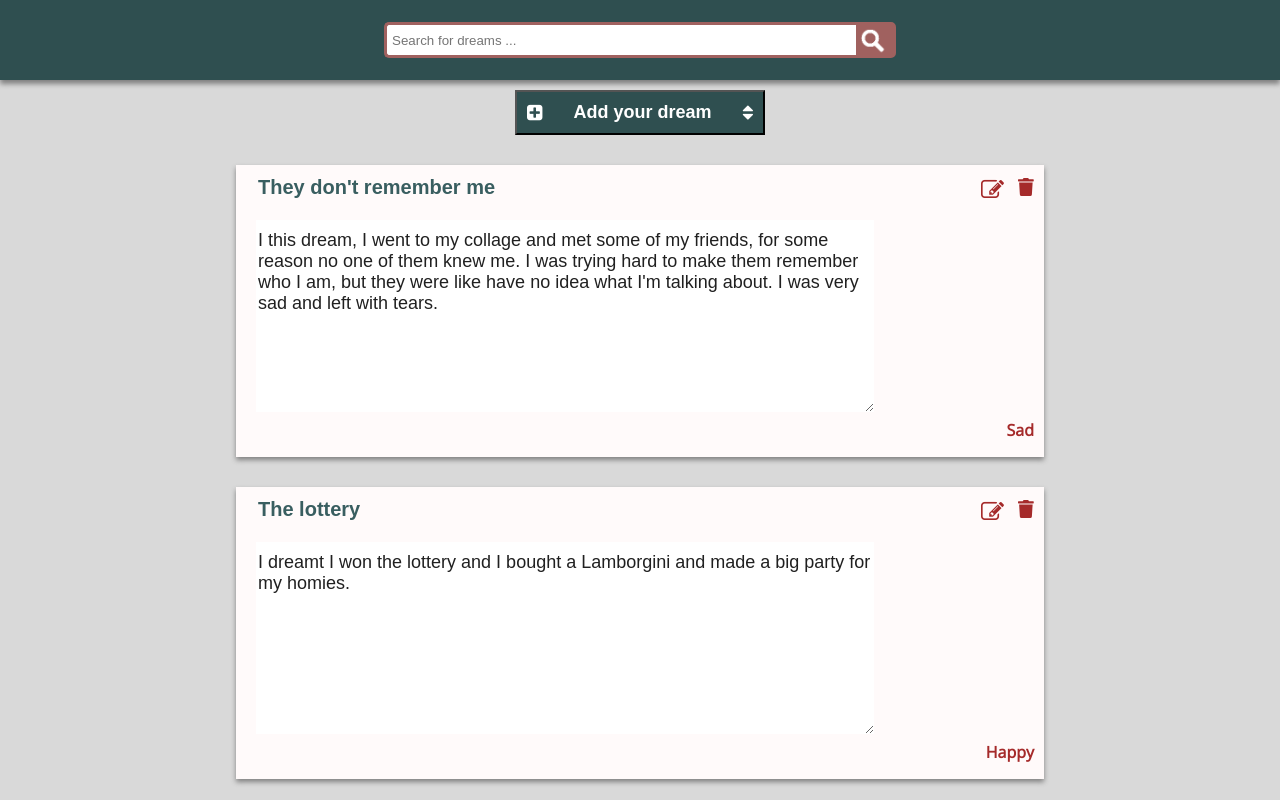
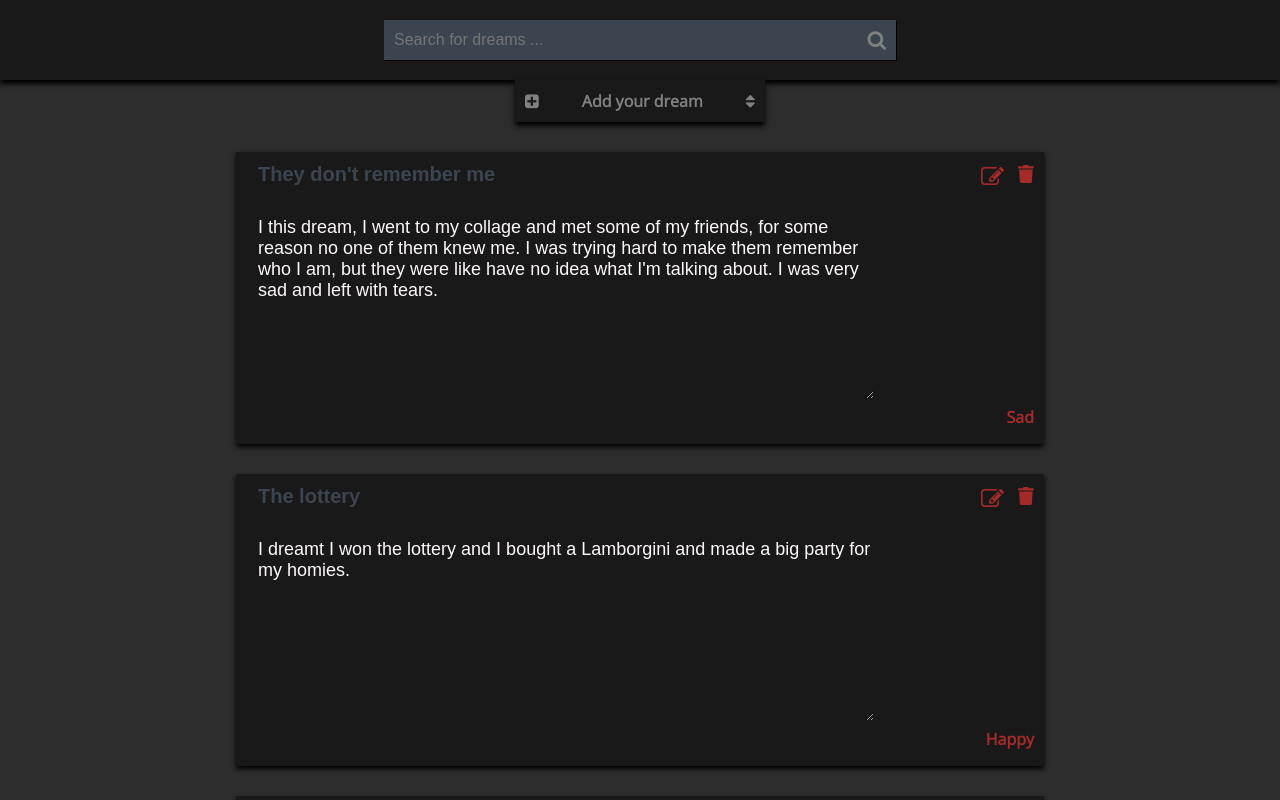
Before and after one commit to ahmedaljabbari/dreams-react-app, a React (Create React App) app: page / in a window 1280 px wide. Shown: the top 800 px of the page. Built offline with nearby package versions, Linux system fonts and the light colour scheme.

Commit message:
New styling tricks added 'some colors changed'

```diff
--- a/src/App.css
+++ b/src/App.css
@@ -9,13 +9,13 @@ body{
 }
 
 #header{
-  background-color: #2F4F50;
+  background-color: #191919;
   display: flex;
   justify-content: center;
   align-items: center;
   height: 80px;
   margin-bottom: 0px;
-  box-shadow: 0 4px 5px gray;
+  box-shadow: 0 4px 5px black;
 }
 
 .search {
@@ -27,47 +27,34 @@ body{
 
 .searchTerm {
   width: 100%;
-  border: 3px solid #a0615f;
-  border-right: none;
-  padding: 5px;
+  border: none;
+  padding: 10px;
   height: 20px;
-  border-radius: 5px 0 0 5px;
   outline: none;
-  color: #202020;
+  color: white;
+  background-color: #3B444F;
+  box-shadow: 1px 1px black;
+  font-size: 16px;
 }
 
-.searchTerm:focus{
-  color: black;
-}
-
-.searchButton {
-  width: 40px;
-  height: 36px;
-  border: 3px solid #a0615f;
-  background: #a0615f;
-  text-align: center;
-  color: #fff;
-  border-radius: 0 5px 5px 0;
+.fa-search {
+  position: absolute;
+  top:  10px;
+  right: 10px;
+  color: gray;
   cursor: pointer;
   font-size: 20px;
 }
 
-.searchButton > img{
-  width: 30px;
-  height: 30px;
-  margin-left: -7px;
-}
-
 #slide-section{
   display: none;
-  background-color:#2F4F50;
+  background-color: #191919;
   padding-bottom: 10px;
-  box-shadow: 0 4px 5px gray;
-  margin-bottom: 10px;
+  box-shadow: 0 4px 5px black;
 }
 
 #add-form{
-  background-color: snow;
+  background-color: #2D2D2D;
   width: 400px;
   margin: 0 auto 10px;
   display: flex;
@@ -78,27 +65,29 @@ body{
 
 #add-form > *{
   margin-bottom: 10px;
-  background-color:  #D9D9D9;
+  background-color:   #191919;
   border: none;
   padding:5px;
+  color: snow;
 }
 
 #add-form > *:nth-child(3){
-  background-color: snow;
+  background-color:  transparent;
   margin-bottom: 15px;
+  color: snow;
 }
 
 #add-form > *:first-child::placeholder, #add-form > *:nth-child(2)::placeholder {
-  color: #20202090;
+  color: snow;
 }
 
 #add-form > *:last-child{
-  background-color: #395e60;
+  background-color: #3B444F;
   color: white;
   font-weight: bolder;
   letter-spacing: 1px;
   cursor: pointer;
-  box-shadow: 0 3px 5px gray;
+  box-shadow: 0 2px 4px black;
 }
 
 #add-form > *:last-child:hover{
@@ -116,9 +105,7 @@ body{
   background-color: transparent;
   color: red;
   font-size: 14px;
-  font-weight: bold;
   display: none;
-  border: solid black 1px;
   border-radius: 5px;
   margin-bottom: 30px;
 }
--- a/src/App.js
+++ b/src/App.js
@@ -95,7 +95,7 @@ class App extends React.Component {
         var el = document.getElementsByClassName(dream.key);
         var editBtn = document.getElementById(dream.key + 1);
         var okBtn = document.getElementById(dream.key + 2);
-        $(el).removeAttr('disabled').css({"background-color": "lightgray", "padding": "10px"})
+        $(el).removeAttr('disabled').css({"background-color": "#2D2D2D", "padding": "10px"})
         $(editBtn).hide()
         $(okBtn).fadeIn(700)
       }
@@ -156,9 +156,7 @@ class App extends React.Component {
               placeholder="Search for dreams ..."
               onChange={this.handleInput}
             ></input>
-            <button type="submit" className="searchButton">
-              <img src={SearchIcon} alt=""></img>{" "}
-            </button>
+            <i class="fa fa-search"></i>
           </div>
         </div>
 
@@ -191,11 +189,11 @@ class App extends React.Component {
           </div>
 
           <div id="slider">
-            <button id="Slider-btn" onClick={this.performSliding}>
+            <divs id="Slider-btn" onClick={this.performSliding}>
               <i class="fa fa-plus-square"></i>
               <span id="txto">Add your dream</span>
               <i class="fa fa-unsorted"></i>
-            </button>
+            </divs>
           </div>
         </section>
 
--- a/src/assets/list.css
+++ b/src/assets/list.css
@@ -1,11 +1,11 @@
 #dream-box{
-  background-color: snow;
+  background-color: #191919;
   width: 60%;
   margin: 0 auto;
   padding: 10px 20px 40px;
   margin-bottom: 30px;
   position: relative;
-  box-shadow: 0 3px 5px gray;
+  box-shadow: 0 3px 5px black;
   text-align: left;
 }
 
@@ -30,7 +30,7 @@
 }
 
 #title-box{
-  color: #395e60;
+  color: #3B444F;
   font-size: 20px;
   border: none;
   width: 80%;
@@ -39,7 +39,7 @@
 }
 
 #txt-area{
- background-color: white;
+ background-color: transparent;
  border: none;
  padding-top: 10px;
  margin-top: 20px;
@@ -47,7 +47,7 @@
  font-size: 18px;
  width: 80%;
  min-height: 180px;
- color: #202020;
+ color: snow;
 }
 
 .fa-edit{
@@ -72,14 +72,14 @@
   cursor: pointer;
   transform: scale(1.1);
   transition: 0.3s;
-  color: blue;
+  color: gold;
 }
 
 .fa-check-circle:hover{
   cursor: pointer;
   transform: scale(1.1);
   transition: 0.3s;
-  color: green;
+  color: #385E3C;
 }
 
 #typ{
--- a/src/assets/radio.css
+++ b/src/assets/radio.css
@@ -9,5 +9,5 @@
 }
 
 label{
-  font-weight: bold;
+  font-size: 16px;
 }
--- a/src/assets/slider.css
+++ b/src/assets/slider.css
@@ -1,13 +1,13 @@
 #slider{
-  margin: 10px 0;
+  margin: 0;
 
 }
 
 #Slider-btn{
-  background-color:  #2F4F50;
+  background-color: #191919;
   width: 250px;
-  font-size: 18px;
-  color: white;
+  font-size: 16px;
+  color: gray;
   padding: 10px;
   font-weight: bold;
   box-sizing: border-box;
@@ -15,10 +15,15 @@
   justify-content: space-between;
   margin: 0 auto;
   align-items: center;
+  border: none;
+  box-shadow: 0px 4px 5px black;
 }
 
+
+
 #Slider-btn:hover{
-  transform: scale(1.05);
+  transform: scale(1.03);
   transition: 0.3s;
   cursor: pointer;
+  color: white;
 }
--- a/src/index.css
+++ b/src/index.css
@@ -5,7 +5,7 @@ body {
     sans-serif;
   -webkit-font-smoothing: antialiased;
   -moz-osx-font-smoothing: grayscale;
-  background-color: #D9D9D9;
+  background-color:  #2D2D2D;
 }
 
 html{
```
Also changed, not shown: 1 other file (tests, documents, lock files or other folders).
